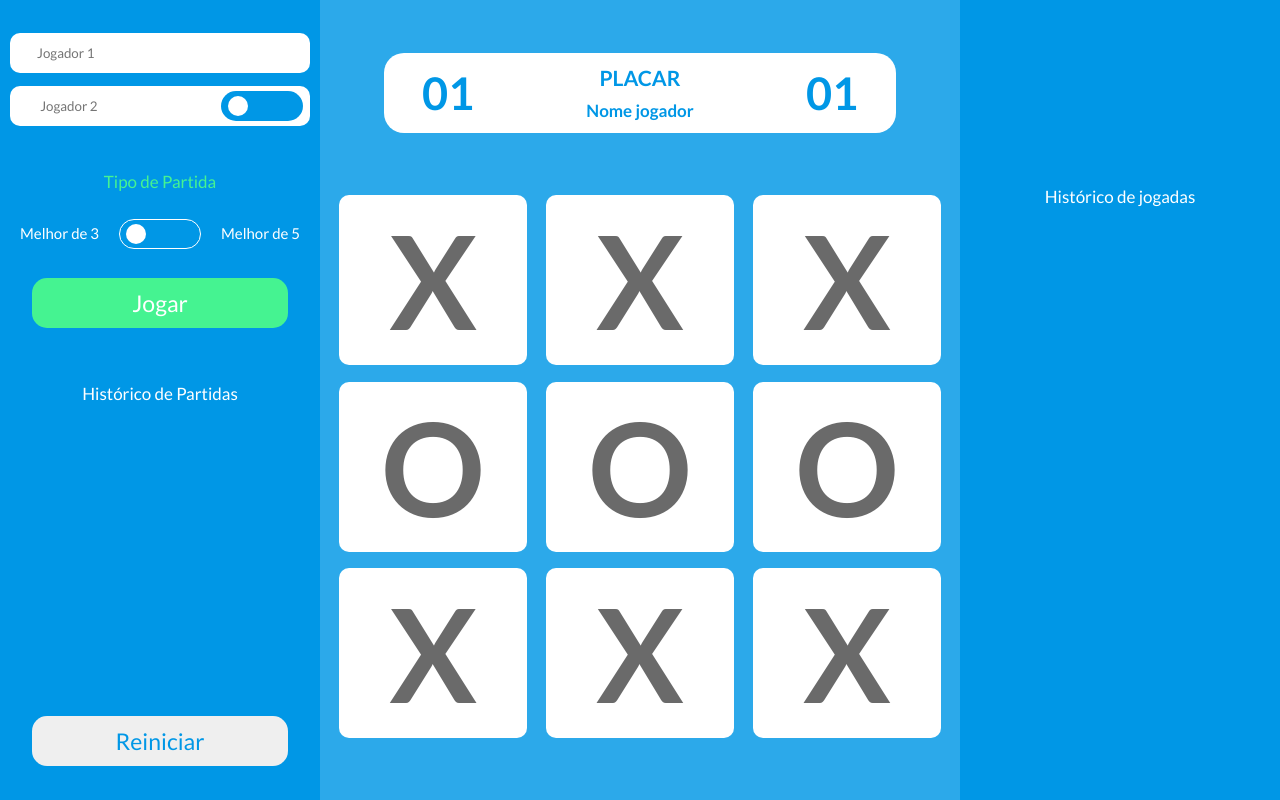
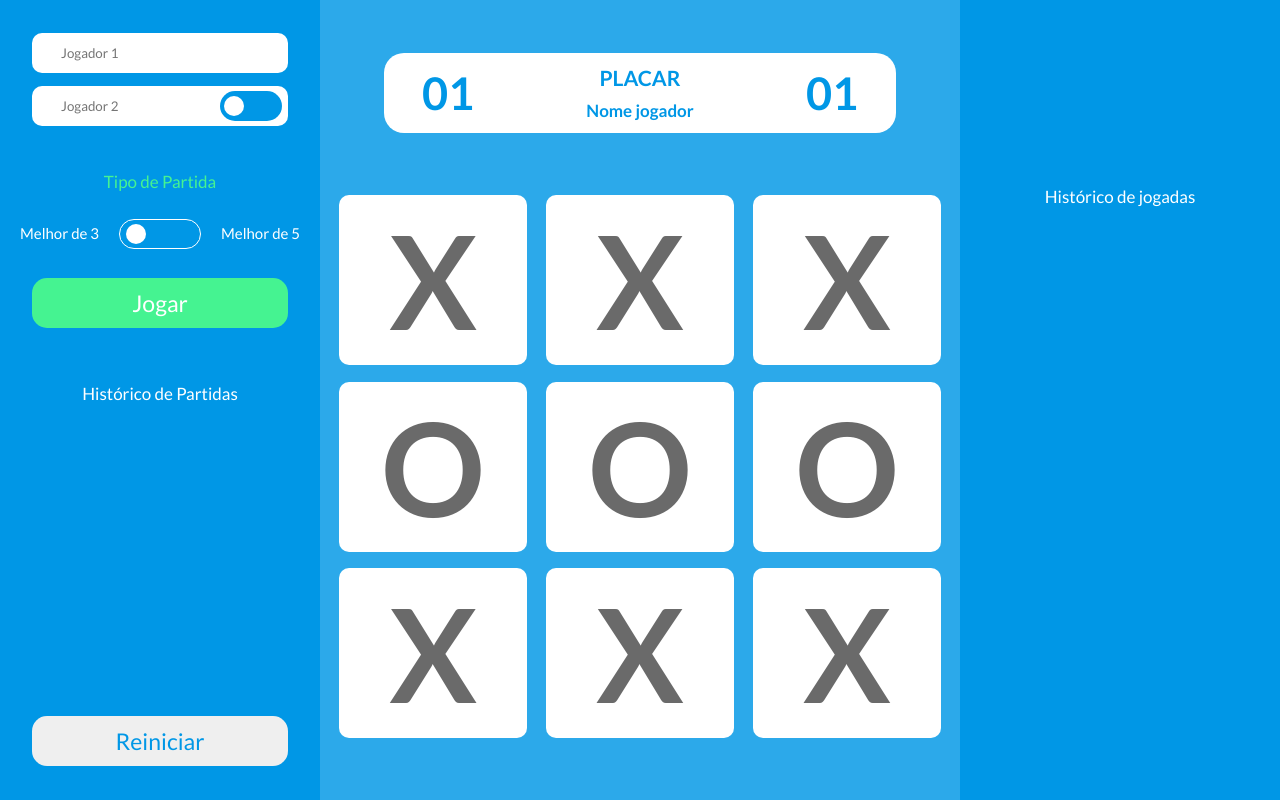
Before and after one commit to ViniciusHub/jogo-da-velha, a plain HTML site: page index.html in a window 1280 px wide. Drawn offline with Linux system fonts and the light colour scheme.

Commit message:
HTML 91%

```diff
--- a/index.html
+++ b/index.html
@@ -18,7 +18,9 @@
 
         <div class="players-field">
 
-            <input class="player-field player1-field" placeholder="Jogador 1">
+            <div class="player1-field-box player-field">
+                <input class="player1-field" placeholder="Jogador 1">
+            </div>
             <div class="player2-field-box player-field">
                 <input class="player2-field" placeholder="Jogador 2">
                 <button class="switcher">
--- a/styles/index.css
+++ b/styles/index.css
@@ -3,6 +3,8 @@
     display: flex;
     flex-direction: row;
     background-color: #0097E6;
+    max-width: 1920px;
+    margin: 0 auto;
 
 }
 
@@ -31,7 +33,7 @@
     display: flex;
     align-items: center;
     justify-content: space-evenly;
-    width: 300px;
+    width: 80%;
     height: 40px;
     background-color: white;
     border-radius: 10px;
@@ -39,8 +41,13 @@
     padding: 7px 6px 6px 27px;
 }
 
+.left-side .players-field .player1-field-box .player1-field {
+    width: 100%;
+    height: 100%;
+}
+
 .left-side .players-field .player2-field-box .player2-field {
-    width: 68%;
+    width: 100%;
     height: 100%;
 }
 
@@ -63,7 +70,7 @@
     border-radius: 50%;
     position: absolute;
     transition-duration: 300ms;
-    right: 55px;
+    right: 61%;
 
 }
 
```
